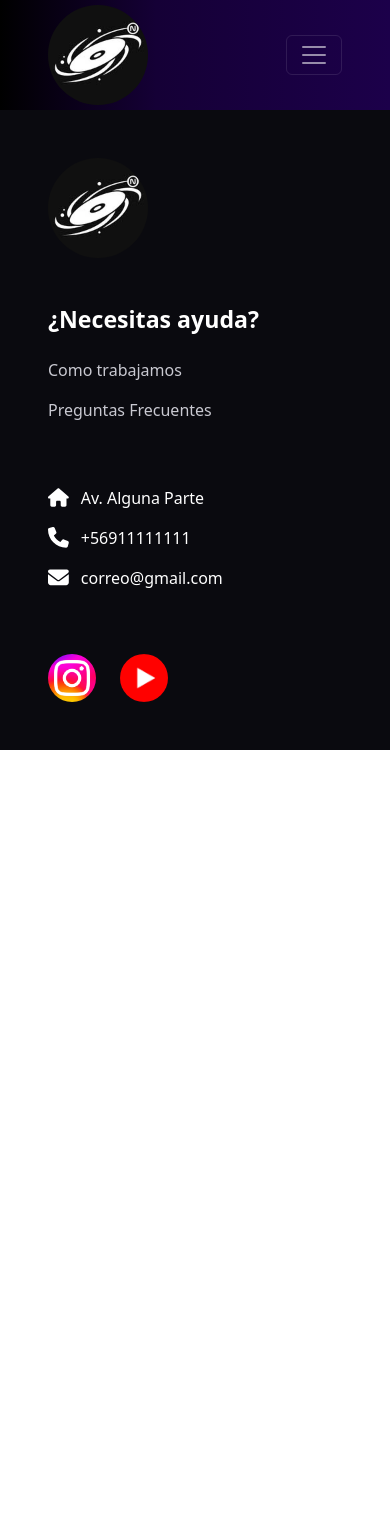
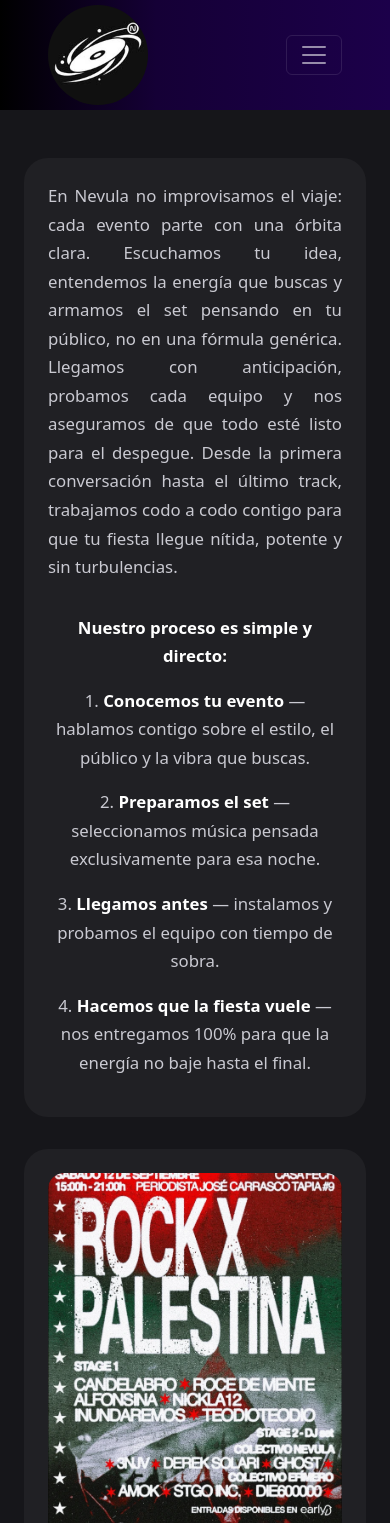
Before and after one commit to ChrisMalhue/PaginaNevulaReact, a React (Vite) app: page /eventos in a window 390 px wide. Shown: the top 1523 px of the page. Before the commit the page ends 844 px from the top, so only its background shows below. Built offline with nearby package versions, Linux system fonts and the light colour scheme.

Commit message:
Se trasladó la página Galeria de Eventos a React y Atomic

```diff
--- a/src/App.jsx
+++ b/src/App.jsx
@@ -1,9 +1,9 @@
-import React from 'react';
 import { Routes, Route } from 'react-router-dom';
 import { FaHouse, FaPhone, FaEnvelope } from 'react-icons/fa6';
 import NavBar from './components/organisms/Navbar';
 import { Footer } from './components/organisms/Footer';
 import Home from './pages/Home';
+import Eventos from './pages/Eventos';
 import logo from './assets/images/logo.webp';
 import instagram from './assets/images/instagram.webp';
 import youtube from './assets/images/youtube.webp';
@@ -14,11 +14,12 @@
       <NavBar />
       <Routes>
         <Route path="/" element={<Home />} />
+        <Route path="/eventos" element={<Eventos />} />
       </Routes>
       <Footer
         logo={logo}
         enlaces={[
-          { label: 'Como trabajamos', href: '#como-trabajamos' },
+          { label: 'Como trabajamos', href: '/eventos#trabajamos' },
           { label: 'Preguntas Frecuentes', href: '#faq' },
         ]}
         contactos={[
--- /dev/null
+++ b/src/components/molecules/TarjetaEvento.jsx
@@ -0,0 +1,24 @@
+import { Caluga } from '../atoms/Caluga';
+import Image from '../atoms/Image';
+import Button from '../atoms/Button';
+import { Texts } from './Texts';
+
+export function TarjetaEvento({ imagen, alt, local, estado, link }) {
+  // El botón de compra solo aparece si el evento está Programado y tiene link
+  const mostrarBoton = estado === 'Programado' && link;
+
+  return (
+    <Caluga className="evento-tarjeta">
+      <Image src={imagen} alt={alt} className="evento-imagen" />
+      <Texts items={[
+        { text: `Local: ${local}`, variant: 'p', className: 'evento-dato' },
+        { text: `Estado: ${estado}`, variant: 'p', className: 'evento-dato' },
+      ]} />
+      {mostrarBoton && (
+        <Button href={link} target="_blank" rel="noopener noreferrer" className="evento-boton">
+          Comprar ticket
+        </Button>
+      )}
+    </Caluga>
+  );
+}
--- /dev/null
+++ b/src/components/organisms/GaleriaEventos.jsx
@@ -0,0 +1,15 @@
+import { Caluga } from '../atoms/Caluga';
+import { TarjetaEvento } from '../molecules/TarjetaEvento';
+import '../../styles/components/organisms/GaleriaEventos.css';
+
+export function GaleriaEventos({ eventos = [] }) {
+  return (
+    <Caluga Component="section" id="fotos" className="galeria-eventos">
+      <Caluga className="galeria-eventos-grid">
+        {eventos.map((evento) => (
+          <TarjetaEvento key={evento.id} {...evento} />
+        ))}
+      </Caluga>
+    </Caluga>
+  );
+}
--- a/src/components/organisms/Navbar.jsx
+++ b/src/components/organisms/Navbar.jsx
@@ -17,8 +17,8 @@
             <Nav.Link href="/#">Home</Nav.Link>
             <Nav.Link href="/#quienes">Quienes somos</Nav.Link>
             <Nav.Link href="/#elegirnos">Por que elegirnos</Nav.Link>
-            <Nav.Link href="/">Como trabajamos</Nav.Link>
-            <Nav.Link href="/">Galeria de eventos</Nav.Link>
+            <Nav.Link href="/eventos#trabajamos">Como trabajamos</Nav.Link>
+            <Nav.Link href="/eventos#fotos">Galeria de eventos</Nav.Link>
             <Nav.Link href="/">FAQ</Nav.Link>
             <Nav.Link href="/">Cotizacion</Nav.Link>
           </Nav>
--- /dev/null
+++ b/src/components/organisms/SeccionComoTrabajamos.jsx
@@ -0,0 +1,24 @@
+import { Caluga } from '../atoms/Caluga';
+import Text from '../atoms/Text';
+import { List } from '../atoms/List';
+import { ListItem } from '../atoms/ListItem';
+import '../../styles/components/organisms/SeccionComoTrabajamos.css';
+
+export function SeccionComoTrabajamos({ parrafo, introPasos, pasos = [] }) {
+  return (
+    <Caluga Component="section" id="trabajamos" className="como-trabajamos">
+      <Caluga className="como-trabajamos-caja">
+        <Text variant="p" className="como-trabajamos-parrafo">{parrafo}</Text>
+        <Text variant="p" className="como-trabajamos-intro">{introPasos}</Text>
+        {/* Component="ol" hace que sea una lista numerada */}
+        <List Component="ol" className="como-trabajamos-pasos">
+          {pasos.map((paso) => (
+            <ListItem key={paso.id} className="como-trabajamos-paso">
+              <Text variant="strong">{paso.titulo}</Text> — {paso.descripcion}
+            </ListItem>
+          ))}
+        </List>
+      </Caluga>
+    </Caluga>
+  );
+}
--- /dev/null
+++ b/src/data/comoTrabajamos.js
@@ -0,0 +1,11 @@
+export const comoTrabajamos = {
+  parrafo:
+    'En Nevula no improvisamos el viaje: cada evento parte con una órbita clara. Escuchamos tu idea, entendemos la energía que buscas y armamos el set pensando en tu público, no en una fórmula genérica. Llegamos con anticipación, probamos cada equipo y nos aseguramos de que todo esté listo para el despegue. Desde la primera conversación hasta el último track, trabajamos codo a codo contigo para que tu fiesta llegue nítida, potente y sin turbulencias.',
+  introPasos: 'Nuestro proceso es simple y directo:',
+  pasos: [
+    { id: 1, titulo: 'Conocemos tu evento', descripcion: 'hablamos contigo sobre el estilo, el público y la vibra que buscas.' },
+    { id: 2, titulo: 'Preparamos el set', descripcion: 'seleccionamos música pensada exclusivamente para esa noche.' },
+    { id: 3, titulo: 'Llegamos antes', descripcion: 'instalamos y probamos el equipo con tiempo de sobra.' },
+    { id: 4, titulo: 'Hacemos que la fiesta vuele', descripcion: 'nos entregamos 100% para que la energía no baje hasta el final.' },
+  ],
+};
--- /dev/null
+++ b/src/data/eventos.js
@@ -0,0 +1,15 @@
+import evento1 from '../assets/images/evento1.webp';
+import evento2 from '../assets/images/evento2.webp';
+import evento3 from '../assets/images/evento3.webp';
+import evento4 from '../assets/images/evento4.webp';
+import evento5 from '../assets/images/evento5.webp';
+import evento6 from '../assets/images/evento6.webp';
+
+export const eventos = [
+  { id: 6, imagen: evento6, alt: 'Evento 6', local: 'Casa FECH', estado: 'Programado', link: 'https://pro.byearly.com/' },
+  { id: 5, imagen: evento5, alt: 'Evento 5', local: 'Secret Spot Ñuñoa', estado: 'Finalizado' },
+  { id: 4, imagen: evento4, alt: 'Evento 4', local: 'Spot Escuela Militar', estado: 'Finalizado' },
+  { id: 3, imagen: evento3, alt: 'Evento 3', local: 'Sala Mistral', estado: 'Finalizado' },
+  { id: 2, imagen: evento2, alt: 'Evento 2', local: 'Scrt Spot Providencia', estado: 'Finalizado' },
+  { id: 1, imagen: evento1, alt: 'Evento 1', local: 'Azotea Los Dominicos', estado: 'Finalizado' },
+];
--- /dev/null
+++ b/src/pages/Eventos.jsx
@@ -0,0 +1,15 @@
+import { SeccionComoTrabajamos } from '../components/organisms/SeccionComoTrabajamos';
+import { GaleriaEventos } from '../components/organisms/GaleriaEventos';
+import { comoTrabajamos } from '../data/comoTrabajamos';
+import { eventos } from '../data/eventos';
+
+function Eventos() {
+  return (
+    <>
+      <SeccionComoTrabajamos {...comoTrabajamos} />
+      <GaleriaEventos eventos={eventos} />
+    </>
+  );
+}
+
+export default Eventos;
--- /dev/null
+++ b/src/styles/components/organisms/GaleriaEventos.css
@@ -0,0 +1,66 @@
+.galeria-eventos {
+  background: #16161a;
+  padding: 2rem 3rem 4rem;
+}
+
+.galeria-eventos-grid {
+  display: grid;
+  grid-template-columns: repeat(3, 1fr);
+  gap: 2rem;
+}
+
+.evento-tarjeta {
+  display: flex;
+  flex-direction: column;
+  align-items: center;
+  gap: 0.5rem;
+  background: #202024;
+  border-radius: 24px;
+  padding: 1.5rem;
+  color: #c9c9d1;
+  text-align: center;
+  transition: background 0.3s ease, color 0.3s ease;
+}
+
+.evento-tarjeta:hover {
+  background: linear-gradient(to bottom, #2a1a3a, #1a0050);
+  color: #fff;
+}
+
+/* Los afiches son verticales (4:5), asi todos quedan del mismo tamaño */
+.evento-imagen {
+  width: 100%;
+  aspect-ratio: 4 / 5;
+  object-fit: cover;
+  border-radius: 16px;
+  margin-bottom: 0.5rem;
+}
+
+.evento-dato {
+  margin: 0;
+}
+
+/* Doble clase para ganarle a los estilos de .btn-primary de Bootstrap */
+.evento-tarjeta .evento-boton {
+  --bs-btn-color: #fff;
+  --bs-btn-bg: #300020;
+  --bs-btn-border-color: #300020;
+  --bs-btn-hover-color: #fff;
+  --bs-btn-hover-bg: #5c003d;
+  --bs-btn-hover-border-color: #5c003d;
+  --bs-btn-active-bg: #5c003d;
+  --bs-btn-active-border-color: #5c003d;
+  border-radius: 20px;
+  padding: 0.6rem 1.2rem;
+  margin-top: 0.5rem;
+  transition: background 0.3s ease;
+}
+
+@media (max-width: 992px) {
+  .galeria-eventos-grid { grid-template-columns: repeat(2, 1fr); }
+}
+
+@media (max-width: 576px) {
+  .galeria-eventos { padding: 1rem 1.5rem 3rem; }
+  .galeria-eventos-grid { grid-template-columns: 1fr; }
+}
--- /dev/null
+++ b/src/styles/components/organisms/SeccionComoTrabajamos.css
@@ -0,0 +1,46 @@
+.como-trabajamos {
+  background: #16161a;
+  padding: 4rem 3rem 2rem;
+}
+
+.como-trabajamos-caja {
+  max-width: 1100px;      /* En la maqueta era width: 1500px fijo, y se rompía en pantallas chicas */
+  margin: 0 auto;
+  background: #202024;
+  border-radius: 24px;
+  padding: 2.5rem;
+  color: #c9c9d1;
+  font-size: 1.25rem;
+  line-height: 1.7;
+}
+
+.como-trabajamos-parrafo {
+  text-align: justify;
+}
+
+.como-trabajamos-intro {
+  text-align: center;
+  color: #fff;
+  font-weight: 600;
+  margin-top: 2rem;
+}
+
+.como-trabajamos-pasos {
+  list-style-position: inside;
+  padding: 0;
+  margin: 0;
+  text-align: center;
+}
+
+.como-trabajamos-paso {
+  margin-bottom: 1rem;
+}
+
+.como-trabajamos-paso strong {
+  color: #fff;
+}
+
+@media (max-width: 768px) {
+  .como-trabajamos { padding: 3rem 1.5rem 1rem; }
+  .como-trabajamos-caja { padding: 1.5rem; font-size: 1.05rem; }
+}
```
